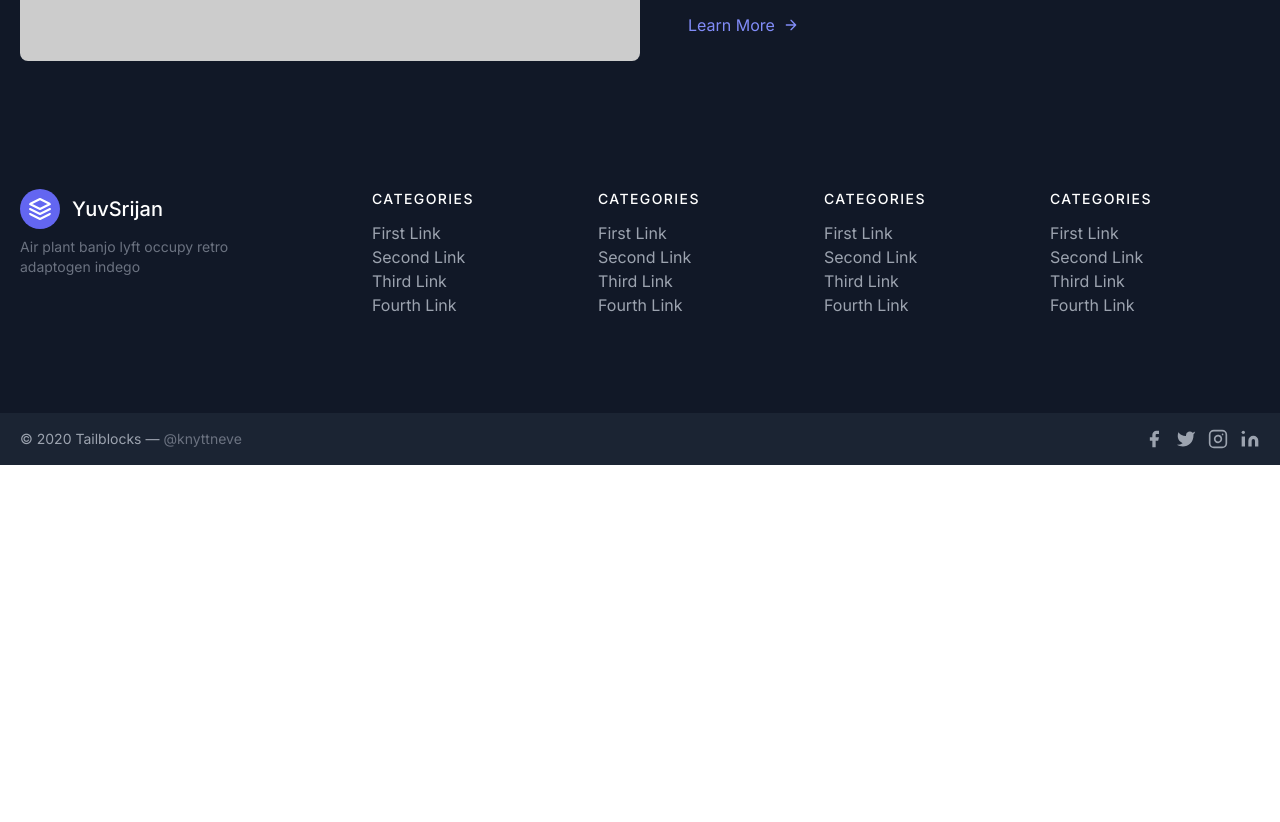
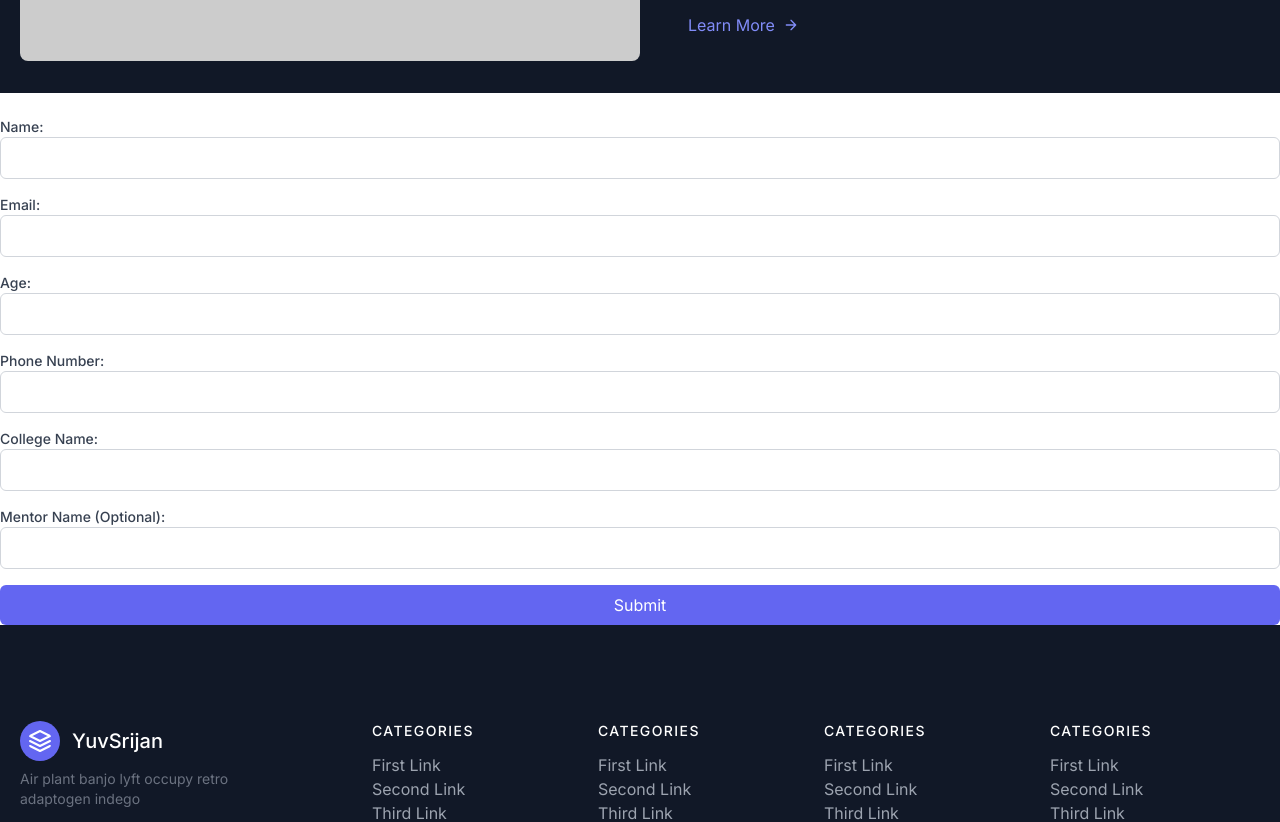
Before and after one commit to avantikachauhann/YuvSrijan, a Next.js app: page /studentChap in a window 1280 px wide. Shown: the part 867-1689 px from the top of the page. Before the commit the page ends 1332 px from the top, so only its background shows below. Built offline with nearby package versions, Linux system fonts and the light colour scheme.

Commit message:
hero image

```diff
--- a/app/components/Hero.jsx
+++ b/app/components/Hero.jsx
@@ -1,5 +1,6 @@
 import React from 'react'
 import  Link  from 'next/link'
+import Image from 'next/image'
 const Hero = () => {
   return (
 <>
@@ -16,7 +17,13 @@ const Hero = () => {
       </div>
     </div>
     <div className="lg:max-w-lg lg:w-full md:w-1/2 w-5/6">
-      <img className="object-cover object-center rounded" alt="hero" src="https://dummyimage.com/720x600"/>
+        <Image
+            className="object-cover object-center rounded"
+            alt="hero"
+            src="/hero.jpg"
+            width={700}
+            height={700}
+        />
     </div>
   </div>
 </section>
--- a/app/studentChap/page.jsx
+++ b/app/studentChap/page.jsx
@@ -1,8 +1,104 @@
-import React from 'react'
+'use client'
+import React from 'react';
+import { useForm } from 'react-hook-form';
+// import { useRouter } from 'next/router';
 
 const page = () => {
+    function Form() {
+        const { register, handleSubmit, formState: { errors } } = useForm();
+        // const router = useRouter();
+
+        const onSubmit = (data) => {
+            console.log(data); // Submit data to server or process here
+            router.push('/success'); // Redirect to success page after submission
+        };
+
+        return (
+            <div className="container">
+                <form onSubmit={handleSubmit(onSubmit)} className="flex flex-col space-y-4">
+                    <div className="flex flex-col">
+                        <label htmlFor="name" className="text-sm font-medium text-gray-700">
+                            Name:
+                        </label>
+                        <input
+                            type="text"
+                            {...register('name', { required: true })}
+                            className="rounded-md border border-gray-300 p-2 focus:outline-none focus:ring-1 focus:ring-indigo-500"
+                        />
+                        {errors.name && <span className="text-red-500 text-xs">Please enter your name.</span>}
+                    </div>
+
+                    <div className="flex flex-col">
+                        <label htmlFor="email" className="text-sm font-medium text-gray-700">
+                            Email:
+                        </label>
+                        <input
+                            type="email"
+                            {...register('email', { required: true })}
+                            className="rounded-md border border-gray-300 p-2 focus:outline-none focus:ring-1 focus:ring-indigo-500"
+                        />
+                        {errors.email && <span className="text-red-500 text-xs">Please enter a valid email address.</span>}
+                    </div>
+
+                    <div className="flex flex-col">
+                        <label htmlFor="age" className="text-sm font-medium text-gray-700">
+                            Age:
+                        </label>
+                        <input
+                            type="number"
+                            {...register('age', { required: true })}
+                            className="rounded-md border border-gray-300 p-2 focus:outline-none focus:ring-1 focus:ring-indigo-500"
+                        />
+                        {errors.age && <span className="text-red-500 text-xs">Please enter your age.</span>}
+                    </div>
+
+                    <div className="flex flex-col">
+                        <label htmlFor="phone_number" className="text-sm font-medium text-gray-700">
+                            Phone Number:
+                        </label>
+                        <input
+                            type="tel"
+                            {...register('phone_number', { required: true })}
+                            className="rounded-md border border-gray-300 p-2 focus:outline-none focus:ring-1 focus:ring-indigo-500"
+                        />
+                        {errors.phone_number && <span className="text-red-500 text-xs">Please enter your phone number.</span>}
+                    </div>
+
+                    <div className="flex flex-col">
+                        <label htmlFor="college_name" className="text-sm font-medium text-gray-700">
+                            College Name:
+                        </label>
+                        <input
+                            type="text"
+                            {...register('college_name', { required: true })}
+                            className="rounded-md border border-gray-300 p-2 focus:outline-none focus:ring-1 focus:ring-indigo-500"
+                        />
+                        {errors.college_name && <span className="text-red-500 text-xs">Please enter your college name.</span>}
+                    </div>
+
+                    <div className="flex flex-col">
+                        <label htmlFor="mentor_name" className="text-sm font-medium text-gray-700">
+                            Mentor Name (Optional):
+                        </label>
+                        <input
+                            type="text"
+                            {...register('mentor_name')}
+                            className="rounded-md border border-gray-300 p-2 focus:outline-none focus:ring-1 focus:ring-indigo-500"
+                        />
+                    </div>
+
+                    <button type="submit" className="bg-indigo-500 text-white py-2 px-4 rounded-md mt-4">
+                        Submit
+                    </button>
+                </form>
+            </div>
+        );
+    }
+
     return (
         <>
+        <div className="container">
+
 
             <section className="text-gray-400 body-font bg-gray-900">
                 <div className="container px-5 py-5 mx-auto">
@@ -18,12 +114,12 @@ const page = () => {
             <section className="text-gray-400 bg-gray-900 body-font">
                 <div className="container px-5 py-8 mx-auto flex flex-wrap">
                     <div className="lg:w-1/2 w-full mb-10 lg:mb-0 rounded-lg overflow-hidden">
-      <img alt="feature" className="object-cover object-center h-full w-full" src="https://dummyimage.com/460x500"/>
+                        <img alt="feature" className="object-cover object-center h-full w-full" src="https://dummyimage.com/460x500" />
                     </div>
                     <div className="flex flex-col flex-wrap lg:py-6 -mb-10 lg:w-1/2 lg:pl-12 lg:text-left text-center">
                         <div className="flex flex-col mb-10 lg:items-start items-center">
                             <div className="w-12 h-12 inline-flex items-center justify-center rounded-full bg-gray-800 text-indigo-400 mb-5">
-          <svg fill="none" stroke="currentColor" stroke-linecap="round" stroke-linejoin="round" stroke-width="2" className="w-6 h-6" viewBox="0 0 24 24">
+                                <svg fill="none" stroke="currentColor" strokeLinecap="round" strokeLinejoin="round" strokeWidth="2" className="w-6 h-6" viewBox="0 0 24 24">
                                     <path d="M22 12h-4l-3 9L9 3l-3 9H2"></path>
                                 </svg>
                             </div>
@@ -31,7 +127,7 @@ const page = () => {
                                 <h2 className="text-white text-lg title-font font-medium mb-3">Shooting Stars</h2>
                                 <p className="leading-relaxed text-base">Blue bottle crucifix vinyl post-ironic four dollar toast vegan taxidermy. Gastropub indxgo juice poutine.</p>
                                 <a className="mt-3 text-indigo-400 inline-flex items-center">Learn More
-            <svg fill="none" stroke="currentColor" stroke-linecap="round" stroke-linejoin="round" stroke-width="2" className="w-4 h-4 ml-2" viewBox="0 0 24 24">
+                                    <svg fill="none" stroke="currentColor" strokeLinecap="round" strokeLinejoin="round" strokeWidth="2" className="w-4 h-4 ml-2" viewBox="0 0 24 24">
                                         <path d="M5 12h14M12 5l7 7-7 7"></path>
                                     </svg>
                                 </a>
@@ -39,7 +135,7 @@ const page = () => {
                         </div>
                         <div className="flex flex-col mb-10 lg:items-start items-center">
                             <div className="w-12 h-12 inline-flex items-center justify-center rounded-full bg-gray-800 text-indigo-400 mb-5">
-          <svg fill="none" stroke="currentColor" stroke-linecap="round" stroke-linejoin="round" stroke-width="2" className="w-6 h-6" viewBox="0 0 24 24">
+                                <svg fill="none" stroke="currentColor" strokeLinecap="round" strokeLinejoin="round" strokeWidth="2" className="w-6 h-6" viewBox="0 0 24 24">
                                     <circle cx="6" cy="6" r="3"></circle>
                                     <circle cx="6" cy="18" r="3"></circle>
                                     <path d="M20 4L8.12 15.88M14.47 14.48L20 20M8.12 8.12L12 12"></path>
@@ -49,7 +145,7 @@ const page = () => {
                                 <h2 className="text-white text-lg title-font font-medium mb-3">The Catalyzer</h2>
                                 <p className="leading-relaxed text-base">Blue bottle crucifix vinyl post-ironic four dollar toast vegan taxidermy. Gastropub indxgo juice poutine.</p>
                                 <a className="mt-3 text-indigo-400 inline-flex items-center">Learn More
-            <svg fill="none" stroke="currentColor" stroke-linecap="round" stroke-linejoin="round" stroke-width="2" className="w-4 h-4 ml-2" viewBox="0 0 24 24">
+                                    <svg fill="none" stroke="currentColor" strokeLinecap="round" strokeLinejoin="round" strokeWidth="2" className="w-4 h-4 ml-2" viewBox="0 0 24 24">
                                         <path d="M5 12h14M12 5l7 7-7 7"></path>
                                     </svg>
                                 </a>
@@ -57,7 +153,7 @@ const page = () => {
                         </div>
                         <div className="flex flex-col mb-10 lg:items-start items-center">
                             <div className="w-12 h-12 inline-flex items-center justify-center rounded-full bg-gray-800 text-indigo-400 mb-5">
-          <svg fill="none" stroke="currentColor" stroke-linecap="round" stroke-linejoin="round" stroke-width="2" className="w-6 h-6" viewBox="0 0 24 24">
+                                <svg fill="none" stroke="currentColor" strokeLinecap="round" strokeLinejoin="round" strokeWidth="2" className="w-6 h-6" viewBox="0 0 24 24">
                                     <path d="M20 21v-2a4 4 0 00-4-4H8a4 4 0 00-4 4v2"></path>
                                     <circle cx="12" cy="7" r="4"></circle>
                                 </svg>
@@ -66,7 +162,7 @@ const page = () => {
                                 <h2 className="text-white text-lg title-font font-medium mb-3">Neptune</h2>
                                 <p className="leading-relaxed text-base">Blue bottle crucifix vinyl post-ironic four dollar toast vegan taxidermy. Gastropub indxgo juice poutine.</p>
                                 <a className="mt-3 text-indigo-400 inline-flex items-center">Learn More
-            <svg fill="none" stroke="currentColor" stroke-linecap="round" stroke-linejoin="round" stroke-width="2" className="w-4 h-4 ml-2" viewBox="0 0 24 24">
+                                    <svg fill="none" stroke="currentColor" strokeLinecap="round" strokeLinejoin="round" strokeWidth="2" className="w-4 h-4 ml-2" viewBox="0 0 24 24">
                                         <path d="M5 12h14M12 5l7 7-7 7"></path>
                                     </svg>
                                 </a>
@@ -75,8 +171,11 @@ const page = () => {
                     </div>
                 </div>
             </section>
+            <br />
+            <Form />
+            </div>
         </>
-  )
-}
+    );
+};
 
-export default page
+export default page;
--- a/package.json
+++ b/package.json
@@ -13,7 +13,8 @@
     "next": "14.2.2",
     "react": "^18",
     "react-dom": "^18",
-    "react-hook-form": "^7.51.3"
+    "react-hook-form": "^7.51.3",
+    "react-router-dom": "^6.22.3"
   },
   "devDependencies": {
     "eslint": "^8",
```
Also changed, not shown: public/hero.jpg (added), 1 other file (tests, documents, lock files or other folders). Lines whose indentation alone changed are shown as unchanged.
